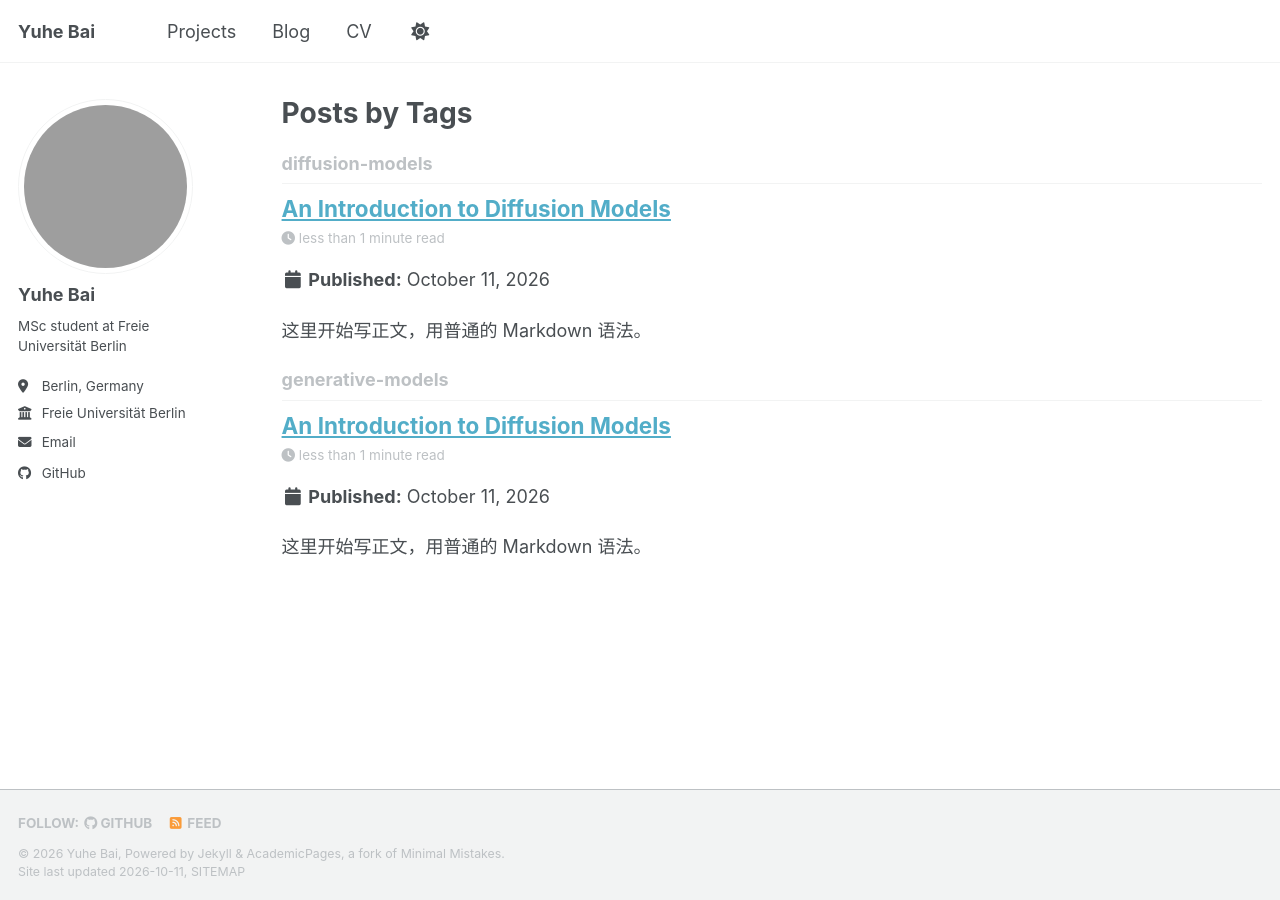
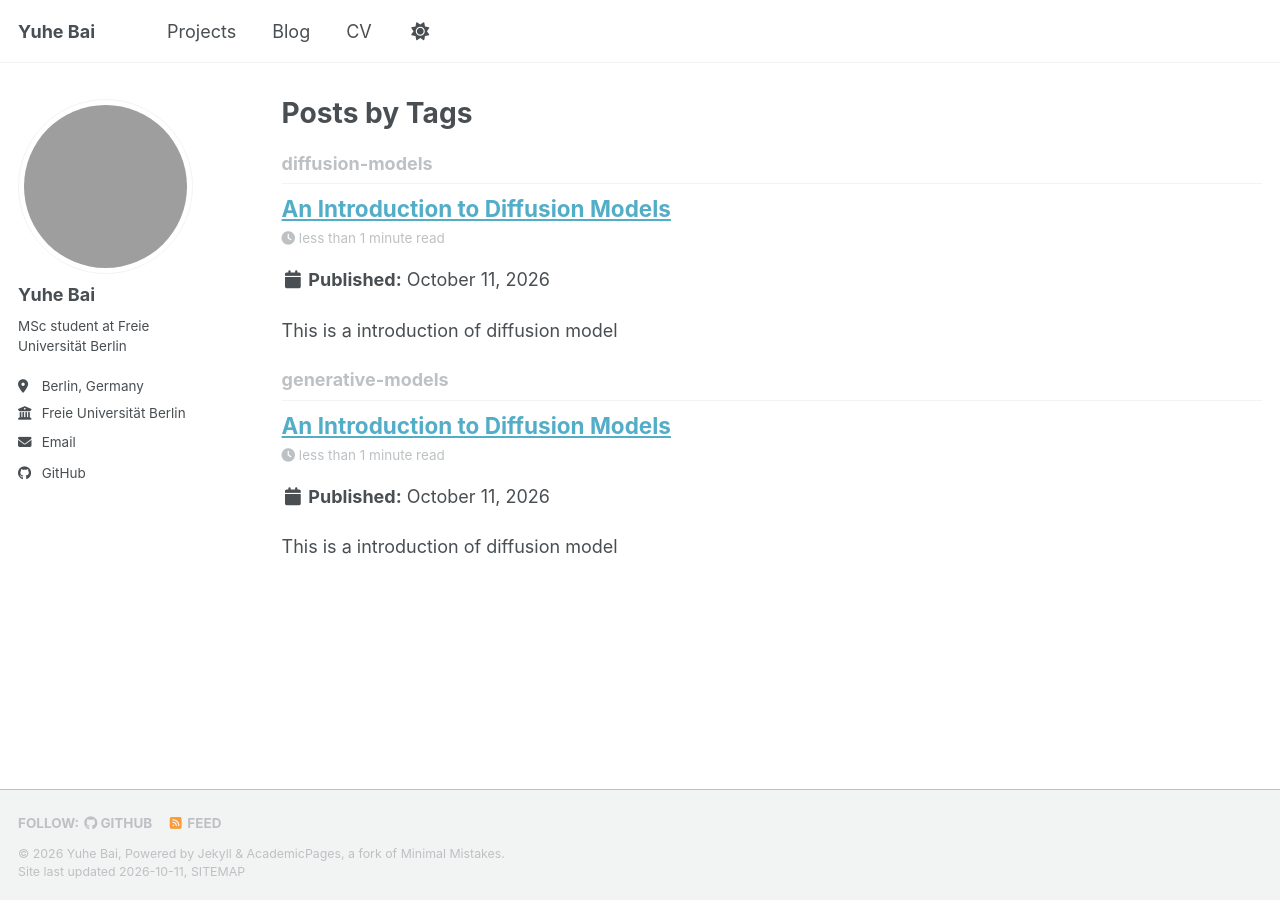
Before and after one commit to YuheBaii/YuheBaii.github.io, a Jekyll site: the page built from _pages/tag-archive.html, in a window 1280 px wide. Built offline with Jekyll 4.4.1, drawn with Linux system fonts in a browser that asks for light colours; a style sheet for code colours, icons or effects is not loaded.

Commit message:
Revise introduction and section titles in post
Updated the introduction and headings in the diffusion models post.

```diff
--- a/_posts/2026-10-11-diffusion-models-intro.md
+++ b/_posts/2026-10-11-diffusion-models-intro.md
@@ -7,13 +7,12 @@ tags:
   - generative-models
 ---
 
-这里开始写正文，用普通的 Markdown 语法。
+This is a introduction of diffusion model
 
-## 小标题
+## Principle
 
-公式用两个美元符号包起来：$$p_\theta(x_{t-1} \mid x_t)$$
+$$p_\theta(x_{t-1} \mid x_t)$$
 
-单独成行的公式：
 
 $$
 q(x_t \mid x_{t-1}) = \mathcal{N}(x_t; \sqrt{1-\beta_t}\, x_{t-1}, \beta_t I)
```
Also changed, not shown: other parts of _posts/2026-10-11-diffusion-models-intro.md (+0 -1 lines).
